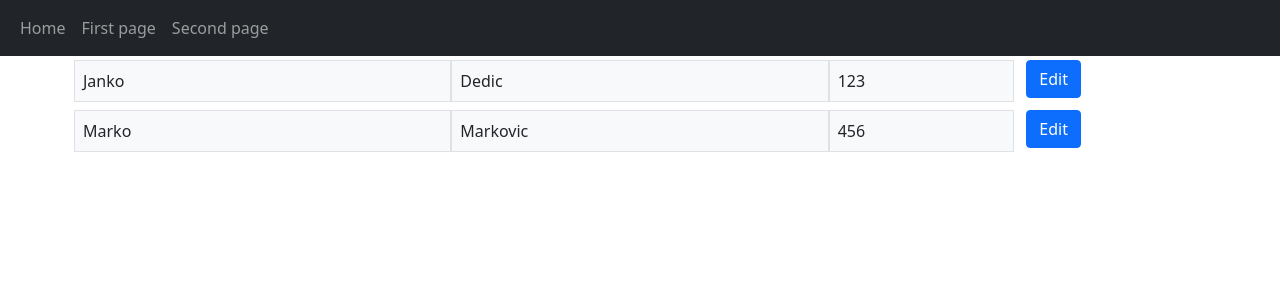
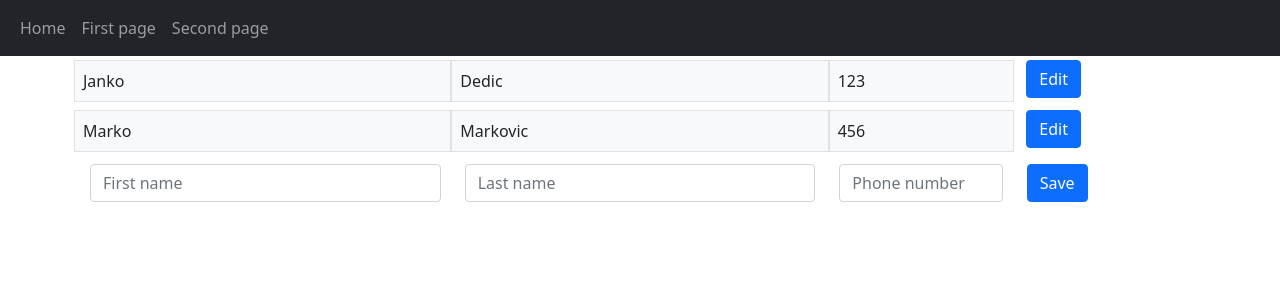
Before and after one commit to JankoDedic/iteh-domaci3, a React app: page / in a window 1280 px wide. Shown: the top 300 px of the page. Built offline with nearby package versions, Linux system fonts and the light colour scheme.

Commit message:
Refactor input state into ContactEdit

```diff
--- a/src/components/App.js
+++ b/src/components/App.js
@@ -1,5 +1,6 @@
 import { Link } from 'react-router-dom'
 
+import { ContactEdit } from './ContactEdit'
 import { ContactList } from './ContactList'
 import { NavBar } from './NavBar'
 
@@ -10,6 +11,7 @@ export function App() {
 
       <div className="container">
         <ContactList />
+        <ContactEdit />
       </div>
     </div>
   )
--- a/src/components/ContactEdit.js
+++ b/src/components/ContactEdit.js
@@ -1,12 +1,16 @@
-export function ContactEdit({
-  firstName,
-  onFirstNameChange,
-  lastName,
-  onLastNameChange,
-  phoneNumber,
-  onPhoneNumberChange,
-  onSave
-}) {
+import { useState } from 'react'
+
+export function ContactEdit(props) {
+  const [firstName, setFirstName] = useState(props.firstName)
+  const [lastName, setLastName] = useState(props.lastName)
+  const [phoneNumber, setPhoneNumber] = useState(props.phoneNumber)
+
+  const handleFirstNameChange = (event) => setFirstName(event.target.value)
+  const handleLastNameChange = (event) => setLastName(event.target.value)
+  const handlePhoneNumberChange = (event) => setPhoneNumber(event.target.value)
+
+  const handleSaveClick = () => props.onSave({ firstName, lastName, phoneNumber })
+
   return (
     <div className="row p-2">
       <div className="col-4">
@@ -15,7 +19,7 @@ export function ContactEdit({
           type="text"
           placeholder="First name"
           value={firstName}
-          onChange={onFirstNameChange} />
+          onChange={handleFirstNameChange} />
       </div>
 
       <div className="col-4">
@@ -24,7 +28,7 @@ export function ContactEdit({
           type="text"
           placeholder="Last name"
           value={lastName}
-          onChange={onLastNameChange} />
+          onChange={handleLastNameChange} />
       </div>
 
       <div className="col">
@@ -33,11 +37,14 @@ export function ContactEdit({
           type="text"
           placeholder="Phone number"
           value={phoneNumber}
-          onChange={onPhoneNumberChange} />
+          onChange={handlePhoneNumberChange} />
       </div>
 
       <div className="col">
-        <button type="button" className="btn btn-primary" onClick={onSave}>
+        <button
+          className="btn btn-primary"
+          type="button"
+          onClick={handleSaveClick}>
           Save
         </button>
       </div>
--- a/src/components/ContactInfoOrEdit.js
+++ b/src/components/ContactInfoOrEdit.js
@@ -3,19 +3,18 @@ import { useState } from 'react'
 import { ContactEdit } from './ContactEdit'
 import { ContactInfo } from './ContactInfo'
 
-export function ContactInfoOrEdit(props) {
-  const [firstName, setFirstName] = useState(props.firstName)
-  const [lastName, setLastName] = useState(props.lastName)
-  const [phoneNumber, setPhoneNumber] = useState(props.phoneNumber)
+export function ContactInfoOrEdit({
+  firstName,
+  lastName,
+  phoneNumber,
+  onSave
+}) {
   const [editing, setEditing] = useState(false)
 
-  const handleFirstNameChange = (event) => setFirstName(event.target.value)
-  const handleLastNameChange = (event) => setLastName(event.target.value)
-  const handlePhoneNumberChange = (event) => setPhoneNumber(event.target.value)
   const handleEdit = () => setEditing(true)
 
-  const handleSave = () => {
-    props.onSave({ firstName, lastName, phoneNumber })
+  const handleSave = (contact) => {
+    onSave(contact)
     setEditing(false)
   }
 
@@ -23,17 +22,14 @@ export function ContactInfoOrEdit(props) {
     editing ?
       <ContactEdit
         firstName={firstName}
-        onFirstNameChange={handleFirstNameChange}
         lastName={lastName}
-        onLastNameChange={handleLastNameChange}
         phoneNumber={phoneNumber}
-        onPhoneNumberChange={handlePhoneNumberChange}
         onSave={handleSave} />
     :
       <ContactInfo
-        firstName={props.firstName}
-        lastName={props.lastName}
-        phoneNumber={props.phoneNumber}
+        firstName={firstName}
+        lastName={lastName}
+        phoneNumber={phoneNumber}
         onEdit={handleEdit} />
   )
 }
```
